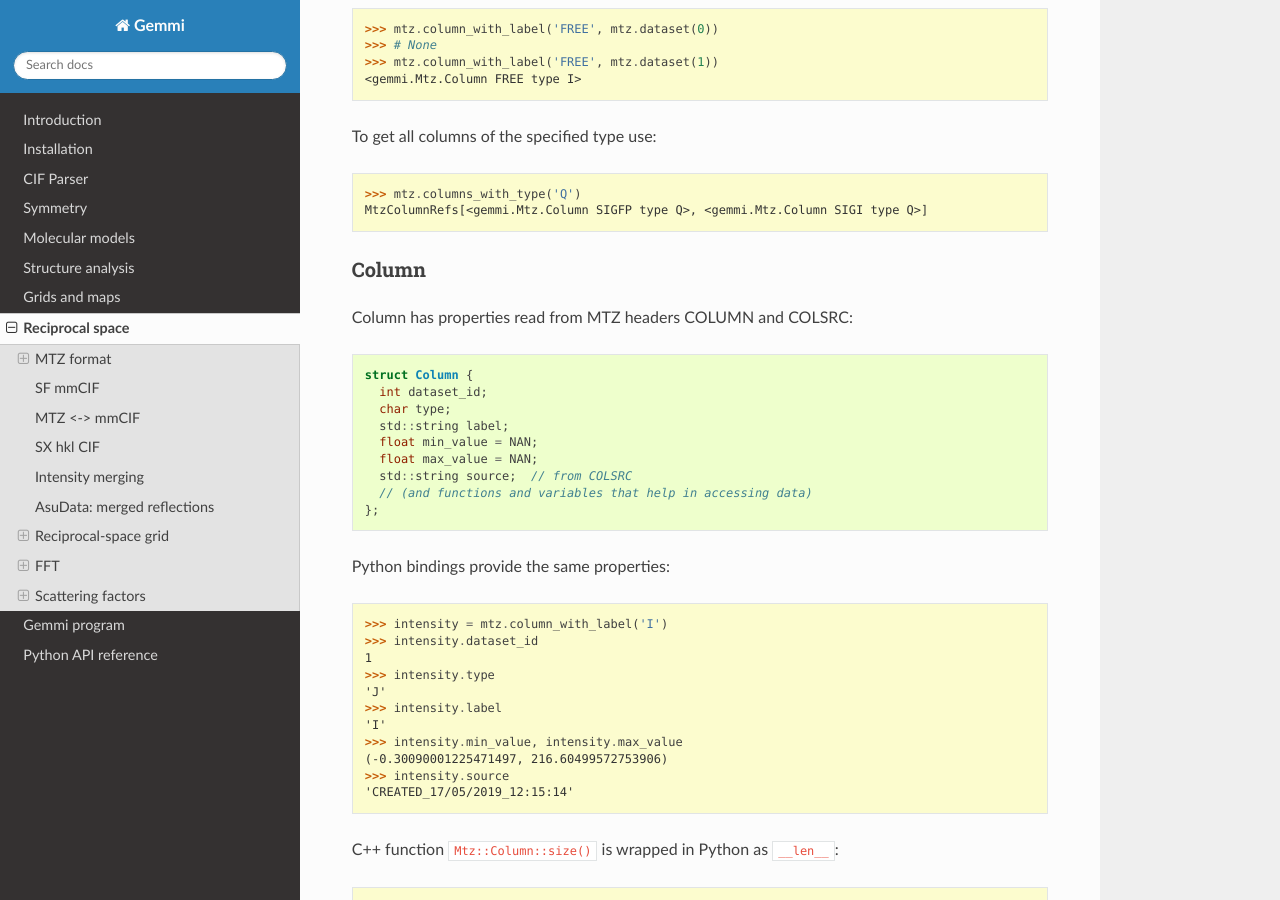
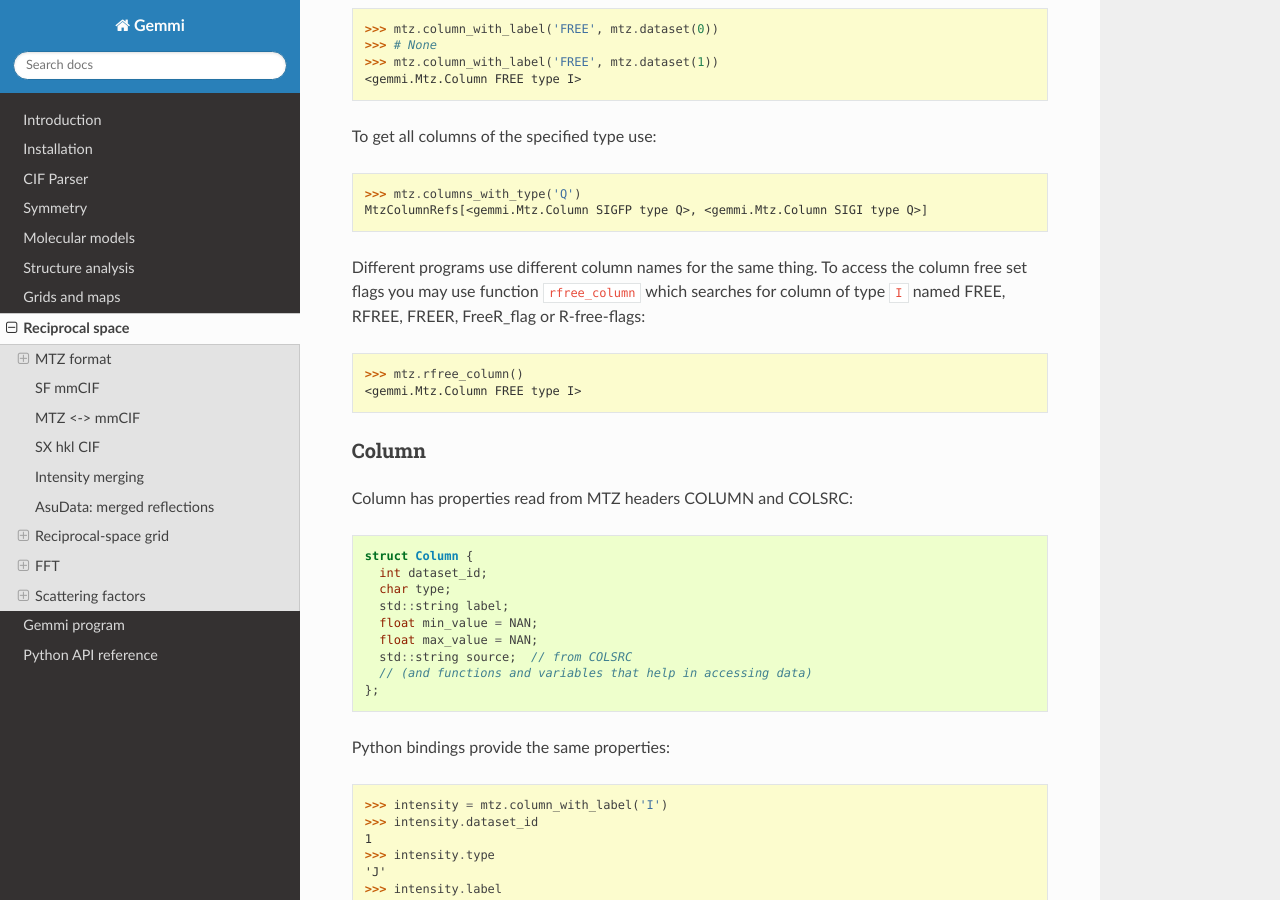
Before and after one commit to project-gemmi/gemmi, a Sphinx documentation site: the page built from docs/hkl.rst, in a window 1280 px wide and 900 px high, scrolled down 3368 px. Built offline with Sphinx 7.4.7 and the Read the Docs theme 2.0.0, drawn with Linux system fonts in a browser that asks for light colours.

Commit message:
Mtz::rfree_column()

```diff
--- a/docs/hkl.rst
+++ b/docs/hkl.rst
@@ -68,8 +68,8 @@ In Python, we have a single function for reading MTZ files:
   >>> import gemmi
   >>> mtz = gemmi.read_mtz_file('../tests/5e5z.mtz')
 
-Metadata
---------
+class Mtz
+---------
 
 The Mtz class has a number of properties read from the MTZ header
 (they are the same in C++ and Python):
@@ -182,6 +182,17 @@ To get all columns of the specified type use:
 
   >>> mtz.columns_with_type('Q')
   MtzColumnRefs[<gemmi.Mtz.Column SIGFP type Q>, <gemmi.Mtz.Column SIGI type Q>]
+
+Different programs use different column names for the same thing.
+To access the column free set flags you may use function ``rfree_column``
+which searches for column of type ``I`` named
+FREE, RFREE, FREER, FreeR_flag or R-free-flags:
+
+.. doctest::
+
+  >>> mtz.rfree_column()
+  <gemmi.Mtz.Column FREE type I>
+
 
 
 Column
```
Also changed, not shown: 2 other files.
